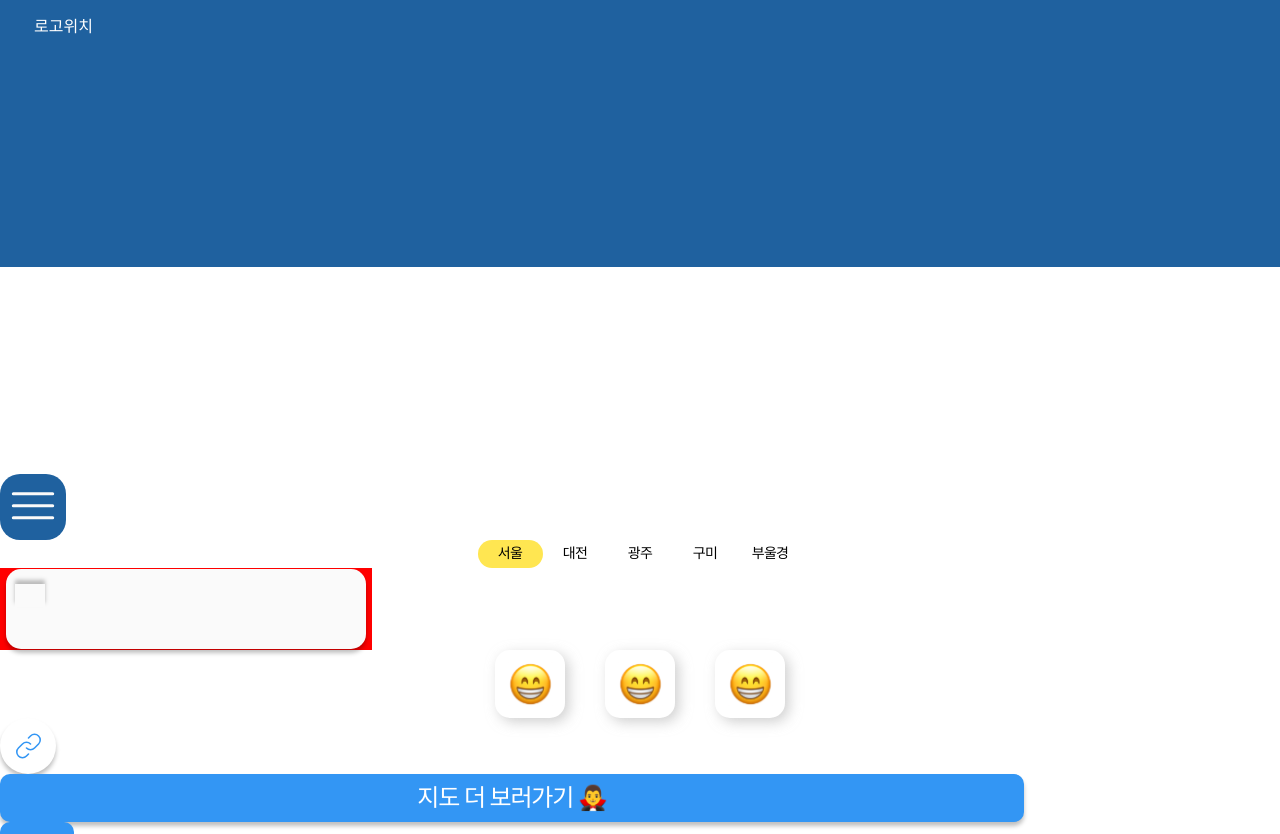
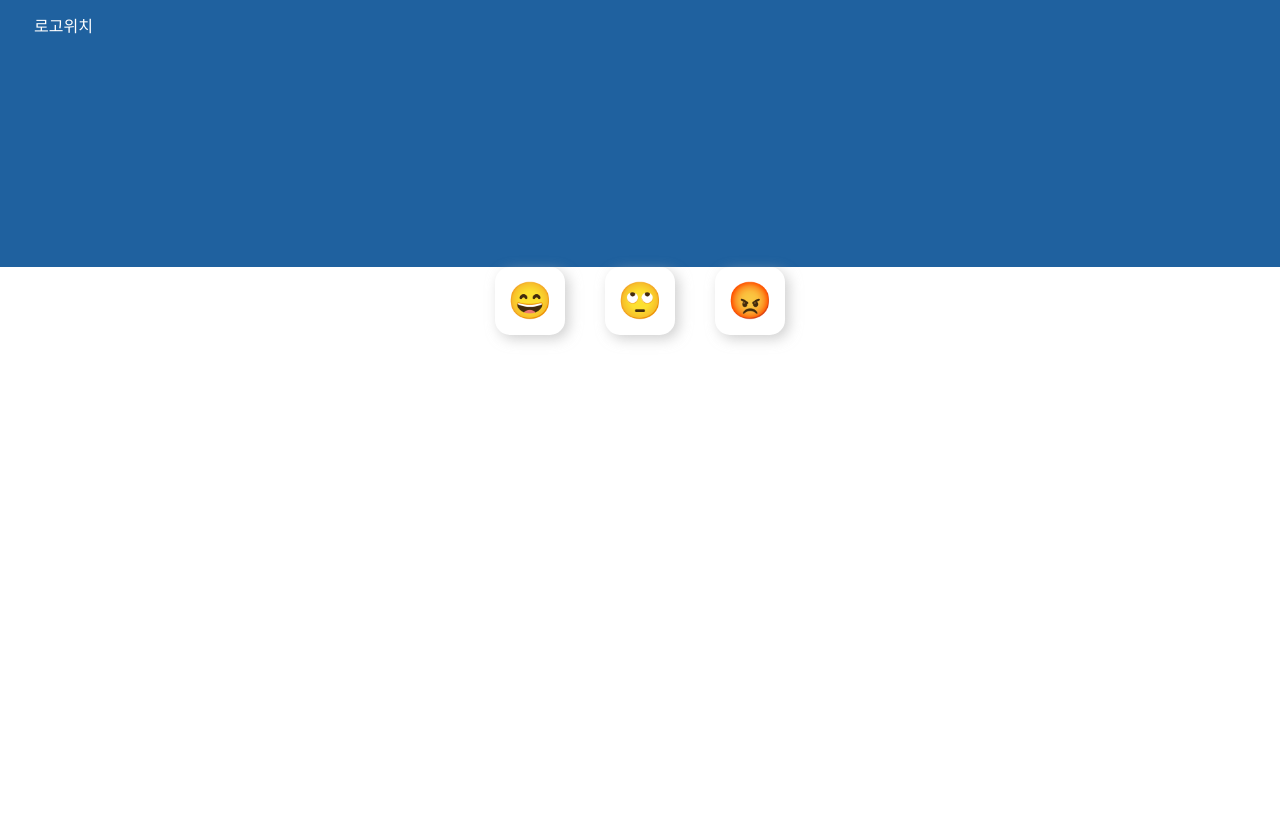
Before and after one commit to ssapin/ssapin, a React (Vite) app in the folder frontend/: page /user in a window 1280 px wide. Shown: the top 834 px of the page. After the commit the page ends 800 px from the top, so only its background shows below. Built offline with nearby package versions, Linux system fonts and the light colour scheme; a web font is replaced by a local one.

Commit message:
:lipstick: Style: 버튼 컴포넌트 중간 완성, 마이페이지 제작하기
- 버튼 컴포넌트 생산 중 필요없는 파일 정리
- 중간 버튼 작업 저장

```diff
--- a/frontend/src/components/Buttons/PlaceDetailButton.tsx
+++ b/frontend/src/components/Buttons/PlaceDetailButton.tsx
@@ -1,40 +1,45 @@
 import React from "react";
 import styled from "@emotion/styled";
 import { pixelToRem } from "../../utils/functions/util";
+import { ReactComponent as PinIcon } from "../../assets/svgs/mappin.svg";
 import { IButtonProps } from "../../utils/interfaces/buttons.interface";
 
-const StyledPlaceDetail = styled.button`
-  display: flex;
-  justify-content: center;
-  align-items: center;
-  background-color: red;
-  .main-box {
-    width: 45vh;
-    height: 10vh;
-    padding: 15px 9px 14px;
-    border-radius: 15px;
-    box-shadow: 0 4px 4px 0 rgba(0, 0, 0, 0.25);
-    background-color: ${(props) => props.theme.colors.gray50};
+const StyledPlaceDetail = styled.div`
+  width: 186px;
+  height: 100px;
+  flex-grow: 0;
+  padding: 0 0 8px;
+  box-shadow: 0 ${pixelToRem(4)} ${pixelToRem(4)} 0 rgba(0, 0, 0, 0.25);
+`;
+
+const BubbleButton = styled.button`
+  .speech-bubble {
+    width: 100px;
+    position: relative;
+    background: #fafafa;
+    border-radius: 0.4em;
   }
-  .small-triangle {
-    width: 30px;
-    height: 23px;
-    transform: rotate(-180deg);
-    box-shadow: 0 4px 4px 0 rgba(0, 0, 0, 0.25);
-    background-color: ${(props) => props.theme.colors.gray50};
+  .speech-bubble:after {
+    position: absolute;
+    bottom: 0;
+    left: 50%;
+    width: 0;
+    height: 0;
+    border: 24px solid transparent;
+    border-top-color: #fafafa;
+    border-bottom: 0;
+    margin-left: -24px;
+    margin-bottom: -24px;
   }
 `;
 
-export default function PlaceDetailButton({
-  type,
-  func,
-  disabled,
-}: IButtonProps) {
+export default function PlaceDetailButton({ type, text, func }: IButtonProps) {
   return (
-    <StyledPlaceDetail type={type} onClick={func} disabled={disabled}>
-      <div className="main-box">
-        <div className="small-triangle" />
-      </div>
+    <StyledPlaceDetail>
+      <BubbleButton type={type} onClick={func}>
+        {text}
+      </BubbleButton>
+      <PinIcon />
     </StyledPlaceDetail>
   );
 }
--- a/frontend/src/components/Buttons/RatePlaceButton.tsx
+++ b/frontend/src/components/Buttons/RatePlaceButton.tsx
@@ -24,36 +24,45 @@ const WhiteSquareBox = styled.button`
   box-shadow: 4px 4px 13px 0 rgba(177, 177, 177, 0.6);
     background-color: ${(props) => props.theme.colors.gray0};
   .emoji {
+    font-size: ${(props) => props.theme.fontSizes.h1};
     width: ${pixelToRem(45)};
     height: ${pixelToRem(45)};
   }
 `;
 
 export default function PlaceRatingButton() {
-  const rated = ["Good", "Normal", "Bad"];
+  const [ratingPlace, setRatingPlace] = useState("");
 
-  const [btnActive, setBtnActive] = useState("");
+  const ratePlace = [
+    { key: "1", value: "😄", checked: false },
+    { key: "2", value: "🙄", checked: false },
+    { key: "3", value: "😡", checked: false },
+  ];
 
-  const toggleActive = (rate: string) => {
-    setBtnActive(rate);
-    console.log(rate);
+  const onChangeMenu = (checked: any, item: any) => {
+    if (checked) {
+      setRatingPlace([item]);
+      console.log(ratingPlace);
+    } else if (!checked) {
+      setRatingPlace(ratingPlace.filter((el: any) => el !== item));
+      console.log(ratingPlace);
+    }
   };
+
   return (
     <TiedBoxes>
-      {rated.map((rate, idx) => {
-        return (
-          <WhiteSquareBox
-            type="button"
-            value={idx}
-            className={`${btnActive === rate ? "active" : ""}`}
-            onClick={() => toggleActive(rate)}
-          >
-            {rate === "Good" && <GoodEmojiIcon className="emoji" />}
-            {rate === "Normal" && <NormalEmojiIcon className="emoji" />}
-            {rate === "Bad" && <BadEmojiIcon className="emoji" />}
-          </WhiteSquareBox>
-        );
-      })}
+      {ratePlace.map((el) => (
+        <WhiteSquareBox
+          key={el.key}
+          value={el.value}
+          onChange={(e) => {
+            onChangeMenu(e.target.checked, e.target.value);
+          }}
+          checked={ratingPlace.includes(el.value)}
+        >
+          <span className="emoji">{el.value}</span>
+        </WhiteSquareBox>
+      ))}
     </TiedBoxes>
   );
 }
--- a/frontend/src/pages/MyPage/MyPage.tsx
+++ b/frontend/src/pages/MyPage/MyPage.tsx
@@ -1,60 +1,22 @@
 import React from "react";
 import styled from "@emotion/styled";
 import { pixelToRem } from "../../utils/functions/util";
-import BackButton from "../../components/Buttons/BackButton";
-import ConfirmButton from "../../components/Buttons/ConfirmButton";
-import CancelButton from "../../components/Buttons/CancelButton";
-import { BigYellowButton } from "../../components/Buttons/YellowButton";
-import MoveToTopButton from "../../components/Buttons/MoveToTopButton";
-import CreateButton from "../../components/Buttons/CreateButton";
-import CreateButtonMobile from "../../components/Buttons/CreateButtonMobile";
-import SwitchOptionButton from "../../components/Buttons/SwitchOptionButton";
-import ShowMoreButton from "../../components/Buttons/ShowMoreButton";
-import MapCircleButton from "../../components/Buttons/MapCircleButton";
 import PlaceRatingButton from "../../components/Buttons/RatePlaceButton";
-import PlaceDetailButton from "../../components/Buttons/PlaceDetailButton";
-import CampusButton from "../../components/Buttons/CampusButton";
-import MenuButton from "../../components/Buttons/MenuButton";
 
 const PageTopBg = styled.div`
   width: auto;
   height: 48%;
-  margin: 0 0 ${pixelToRem(207)};
   padding: ${pixelToRem(17)} ${pixelToRem(27)} ${pixelToRem(231)}
     ${pixelToRem(34)};
   background-color: ${(props) => props.theme.colors.mainBlue};
   color: ${(props) => props.theme.colors.gray0};
 `;
 
-// const ExampleBox = styled.div`
-//   width: 50%;
-//   display: flex;
-//   justify-content: space-around;
-// `;
-
 function MyPage() {
   return (
     <div>
       <PageTopBg>로고위치</PageTopBg>
-      <MenuButton />
-      <CampusButton />
-      <PlaceDetailButton type="button" />
       <PlaceRatingButton />
-      <MapCircleButton type="button" shape="1" />
-      <ShowMoreButton />
-      <BackButton />
-      <ConfirmButton type="button" text="카카오 지도로 자세히 보기" />
-      <CancelButton type="button" text="취소" />
-      {/* <SwitchOptionButton textLeft="장소" textRight="지도" /> */}
-      {/* <YellowButton type="button" text="필터링" /> */}
-      <BigYellowButton
-        type="button"
-        text1="129개의 핀잇!"
-        text2="지금 참여하러 가기"
-      />
-      <CreateButtonMobile type="button" />
-      <MoveToTopButton />
-      <CreateButton type="button" text="장소 추가하기" />
     </div>
   );
 }
```
Also changed, not shown: frontend/src/components/Buttons/CountPersonButton.tsx (deleted, +0 -55 lines), frontend/src/components/Buttons/FilterChoiceButton.tsx (+1 -9 lines), frontend/src/components/Buttons/SwitchOptionButton.tsx (+44 -67 lines), frontend/src/assets/svgs/mappin.svg (added).
